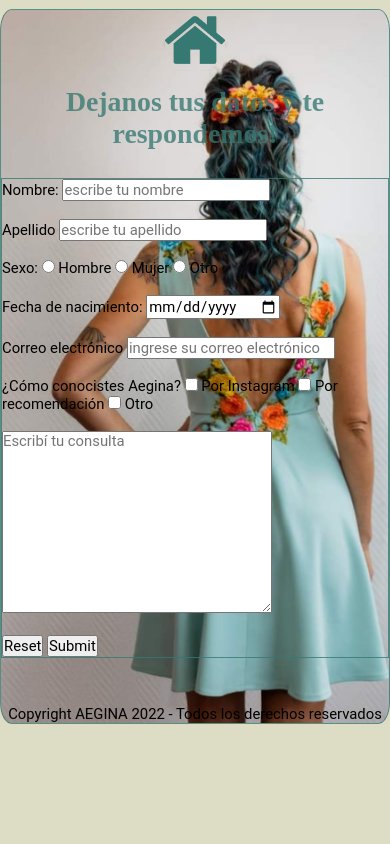
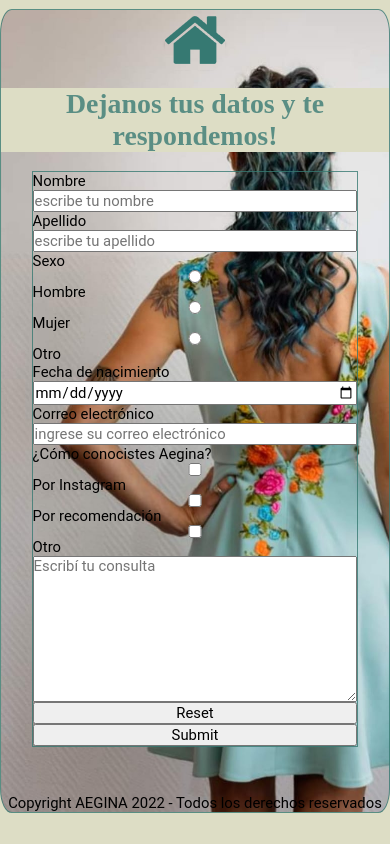
Before and after one commit to pedrotissone/aegina_tissone, a website: page public/views/contacto.html in a window 390 px wide. Drawn offline with Linux system fonts and the light colour scheme.

Commit message:
retocando responsive contacto

```diff
--- a/public/views/contacto.html
+++ b/public/views/contacto.html
@@ -24,29 +24,29 @@
 
     <main class="main6">
         <form class="main__form">
-            <label for="nombre">Nombre:</label>
-            <input type="text" placeholder="escribe tu nombre" name="nombre"><br><br>
+            <label for="nombre">Nombre</label>
+            <input type="text" placeholder="escribe tu nombre" name="nombre">
             <label for="apellido">Apellido</label>
-            <input type="text" placeholder="escribe tu apellido" name="apellido"><br><br>
-            <label for="sexo">Sexo:</label>
+            <input type="text" placeholder="escribe tu apellido" name="apellido">
+            <label for="sexo">Sexo</label>
             <input type="radio" name="sexo" value="hombre">
-            <span>Hombre</span>
+            <label>Hombre</label>
             <input type="radio" name="sexo" value="mujer">
-            <span>Mujer</span>
+            <label>Mujer</label>
             <input type="radio" name="sexo" value="otro">
-            <span>Otro</span><br><br>
-            <label>Fecha de nacimiento:</label>
-            <input type="date" name="date"><br><br>
+            <label>Otro</label>
+            <label>Fecha de nacimiento</label>
+            <input type="date" name="date">
             <label for="email">Correo electrónico</label>
-            <input type="email" placeholder="ingrese su correo electrónico" name="email"><br><br>
+            <input type="email" placeholder="ingrese su correo electrónico" name="email">
             <label for="checkbox">¿Cómo conocistes Aegina?</label>
             <input type="checkbox" name="checkbox">
-            <span>Por Instagram</span>
+            <label>Por Instagram</label>
             <input type="checkbox" name="checkbox">
-            <span>Por recomendación</span>
+            <label>Por recomendación</label>
             <input type="checkbox" name="checkbox">
-            <span>Otro</span><br><br>
-            <textarea name="textarea" placeholder="Escribí tu consulta" cols="30" rows="10"></textarea><br><br>
+            <label>Otro</label>
+            <textarea name="textarea" placeholder="Escribí tu consulta" cols="25" rows="8"></textarea>
             <input type="reset" name="reset">
             <input type="submit" name="submit">
         </form>
--- a/sass/views/_acerca-de-mi.scss
+++ b/sass/views/_acerca-de-mi.scss
@@ -27,7 +27,7 @@
 
     &__title {
         font-family: $font-principal;
-        font-size: 3rem;
+        font-size: 4rem;
         color: $letra-blanca;
         margin-top: 0.5rem;
         padding: 1rem;
@@ -38,13 +38,11 @@
     border: solid 0.1rem burlywood;
     height: 50rem;
     width: 45rem;
-    font-family: 'Caveat', cursive;
-    color: rgba(255, 255, 255, 0.638);
     padding: 1rem;
 
     p {
         margin-top: 6vh;
-        color: $letra-blanca;
+        color: rgb(242, 235, 193);
 
     }
 
--- a/sass/views/_contacto.scss
+++ b/sass/views/_contacto.scss
@@ -2,11 +2,9 @@
 .body6 {
     display: flex;
     justify-content: center;
-    // background-color: rgba(79, 79, 70, 0.734);
     background-color: $body-background;
     margin-top: 1rem;
     margin-bottom: 1rem;
-    // background-image: radial-gradient(gray , purple);
     height: 100%;
 
 }
@@ -27,16 +25,21 @@
 
 .header6 {
     height: auto;
+    width: auto;
     display: flex;
     flex-direction: column;
+    flex-wrap: wrap;
     align-items: center;
+    text-align: center;
 
     &__title {
         font-family: 'Source Serif Pro', serif;
         font-size: 3rem;
-        height: 10rem;
+        font-weight: bolder;
         color: $background-verde;
-        margin-top: 1rem;
+        background-color: $body-background;
+        margin-top: 3%;
+        margin-bottom: 5%;
     }
 
 }
@@ -47,8 +50,14 @@
 }
 
 .main__form {
+    display: flex;
+    flex-flow: column wrap;
+    justify-content: center;
     border: solid 0.1rem $background-verde;
 
+    label {
+        width: 35rem;
+    }
 }
 
 .copyright6 {
@@ -62,21 +71,11 @@
 
 // MOBILE CONTACTO
 
-@media screen and (max-width: 419px) {
+@media screen and (max-width: 500px) {
 
 
     .contenedorFlex6 {
         width: auto;
     }
 
-    .header6__title {
-        text-align: center;
-    }
 }
-
-@media screen and (max-width:379px) {
-
-    .contenedorFlex6 {
-        height: 700px;
-    }
-}
```
Also changed, not shown: public/css/main.css, 1 other file.
